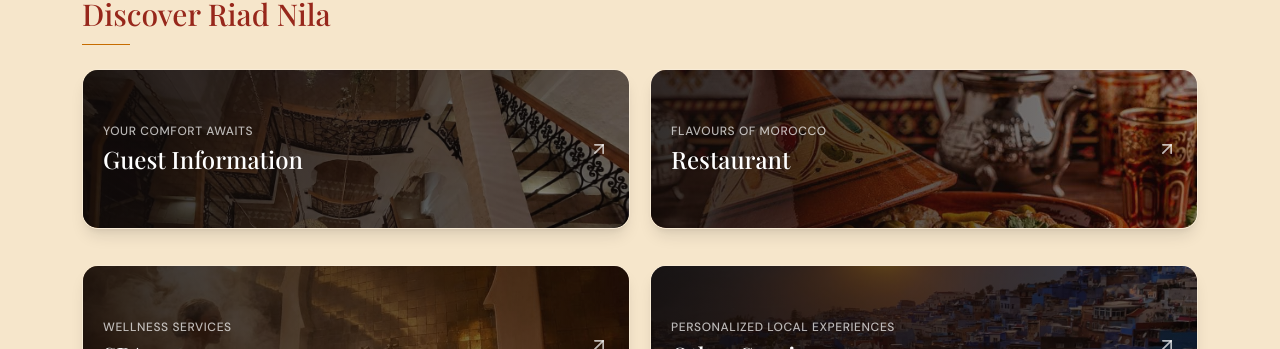
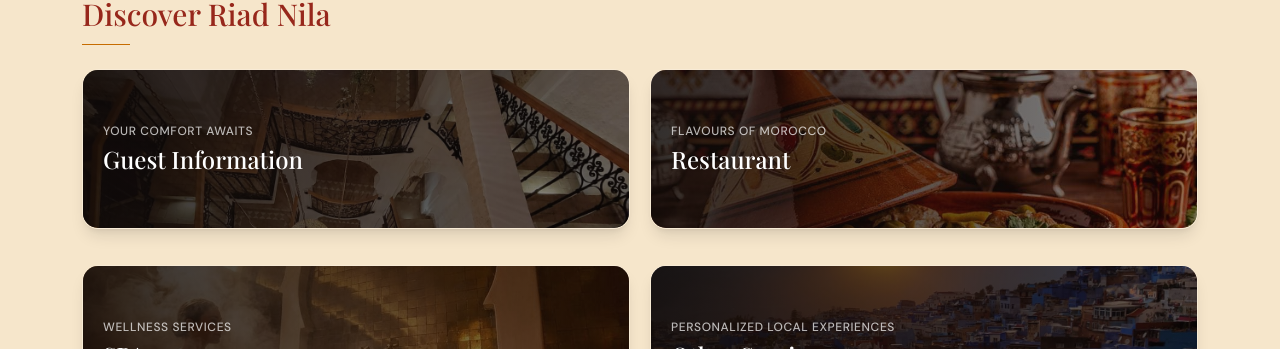
Before and after one commit to x8848/riadnila, a React (Vite) app: page / in a window 1280 px wide. Shown: the part 451-800 px from the top of the page. Built offline with nearby package versions, Linux system fonts and the light colour scheme.

Commit message:
delete arrow

```diff
--- a/src/components/NavCard.tsx
+++ b/src/components/NavCard.tsx
@@ -1,5 +1,4 @@
 import { NavCardProps } from '@/utils/types'
-import { ArrowUpRight } from 'lucide-react'
 import { Link } from 'react-router-dom'
 
 export default function NavCard({ image, title, kicker, to, href, disabled, className = '' }: NavCardProps) {
@@ -11,9 +10,6 @@ export default function NavCard({ image, title, kicker, to, href, disabled, clas
           <p className="text-xs font-medium uppercase tracking-wider text-white/70 mb-1">{kicker}</p>
           <h3 className="serif text-2xl font-medium text-white">{title}</h3>
         </div>
-        {!disabled && (
-          <ArrowUpRight className="w-5 h-5 text-white/70 group-hover:text-white transition-all duration-200 group-hover:translate-x-0.5 group-hover:-translate-y-0.5" />
-        )}
       </div>
     </>
   )
```
